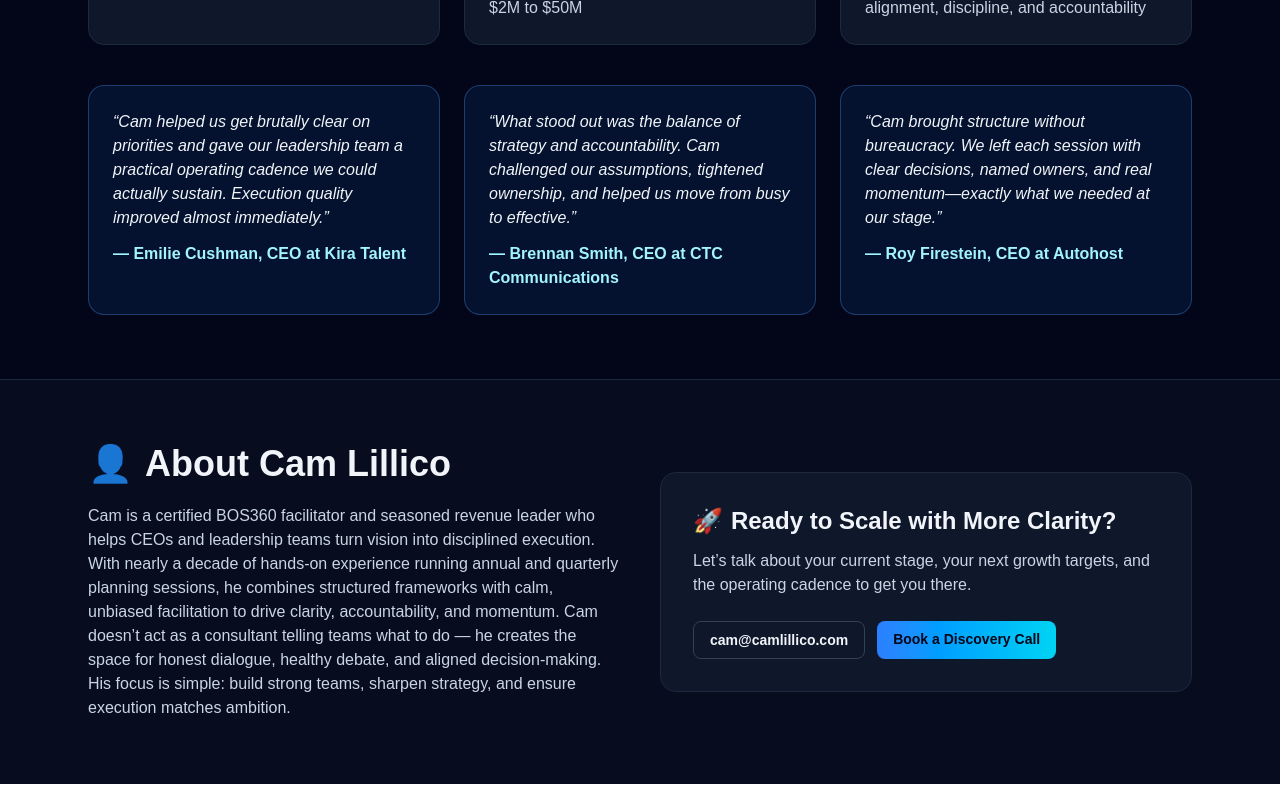
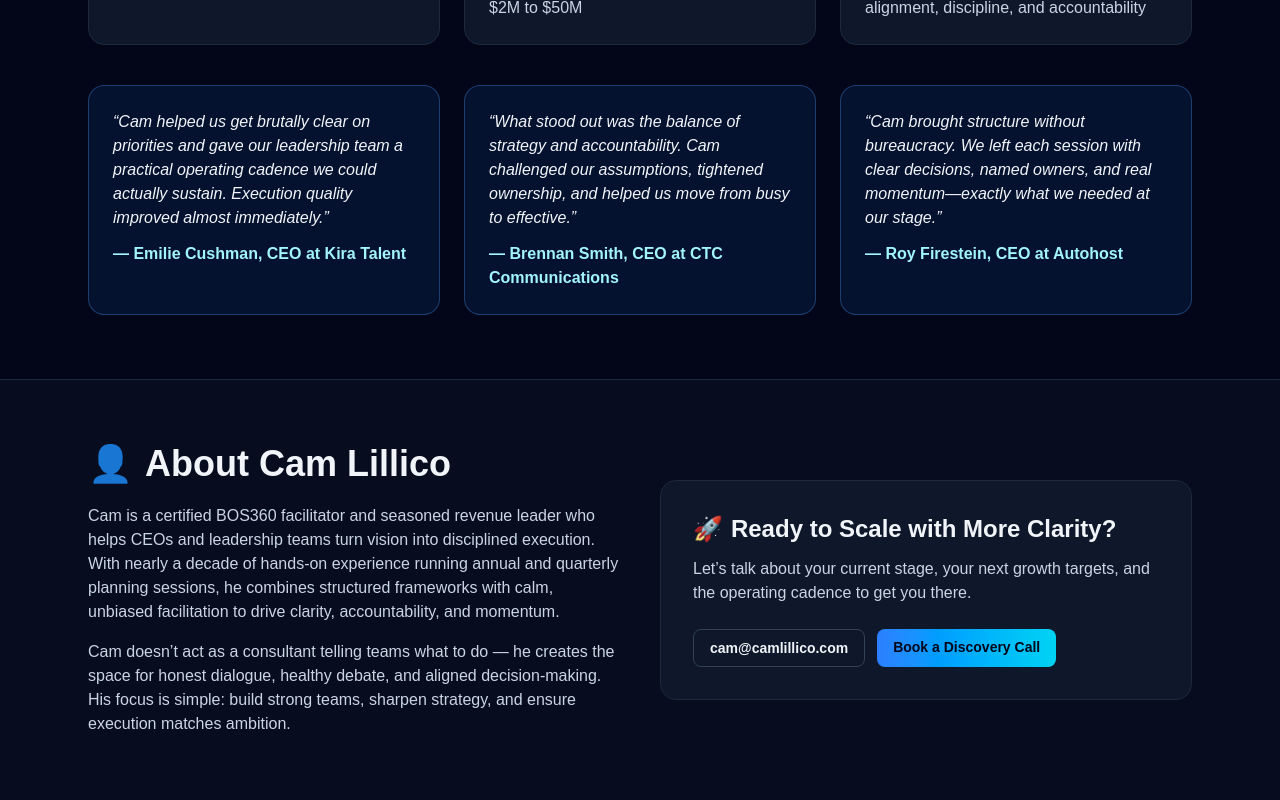
Before and after one commit to camlillico-hash/bos360-site, a Next.js app: page /bos360 in a window 1280 px wide. Shown: the part 1514-2314 px from the top of the page. Built offline with nearby package versions, Linux system fonts and the light colour scheme.

Commit message:
Format BOS360 About copy into two paragraphs

```diff
--- a/app/bos360/page.js
+++ b/app/bos360/page.js
@@ -198,16 +198,21 @@ export default function Bos360Page() {
               <span aria-hidden className="text-cyan-300">👤</span>
               About Cam Lillico
             </h2>
-            <p className="mt-5 text-slate-300">
-              Cam is a certified BOS360 facilitator and seasoned revenue leader who helps
-              CEOs and leadership teams turn vision into disciplined execution. With nearly
-              a decade of hands-on experience running annual and quarterly planning sessions,
-              he combines structured frameworks with calm, unbiased facilitation to drive
-              clarity, accountability, and momentum. Cam doesn’t act as a consultant telling
-              teams what to do — he creates the space for honest dialogue, healthy debate,
-              and aligned decision-making. His focus is simple: build strong teams, sharpen
-              strategy, and ensure execution matches ambition.
-            </p>
+            <div className="mt-5 space-y-4 text-slate-300">
+              <p>
+                Cam is a certified BOS360 facilitator and seasoned revenue leader who helps
+                CEOs and leadership teams turn vision into disciplined execution. With nearly
+                a decade of hands-on experience running annual and quarterly planning sessions,
+                he combines structured frameworks with calm, unbiased facilitation to drive
+                clarity, accountability, and momentum.
+              </p>
+              <p>
+                Cam doesn’t act as a consultant telling teams what to do — he creates the
+                space for honest dialogue, healthy debate, and aligned decision-making. His
+                focus is simple: build strong teams, sharpen strategy, and ensure execution
+                matches ambition.
+              </p>
+            </div>
           </div>
 
           <div className="rounded-2xl border border-slate-800 bg-slate-900 p-8">
```
